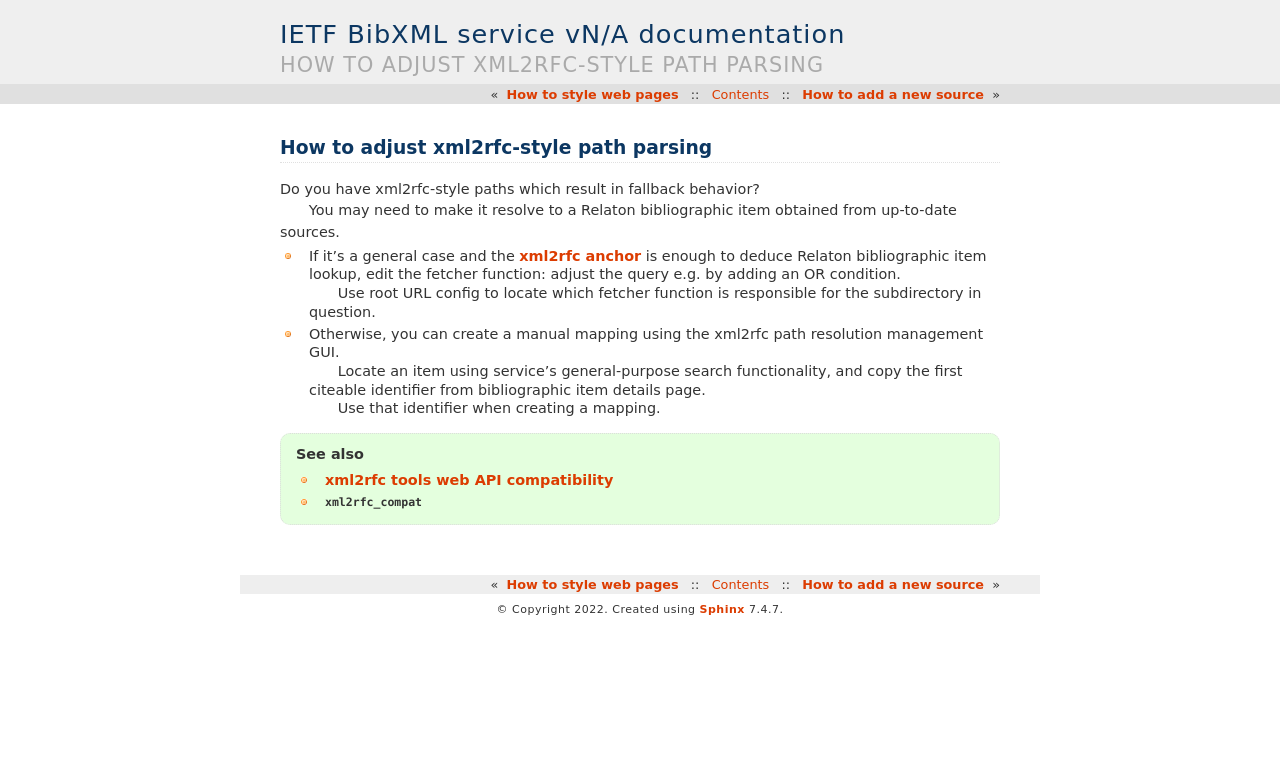
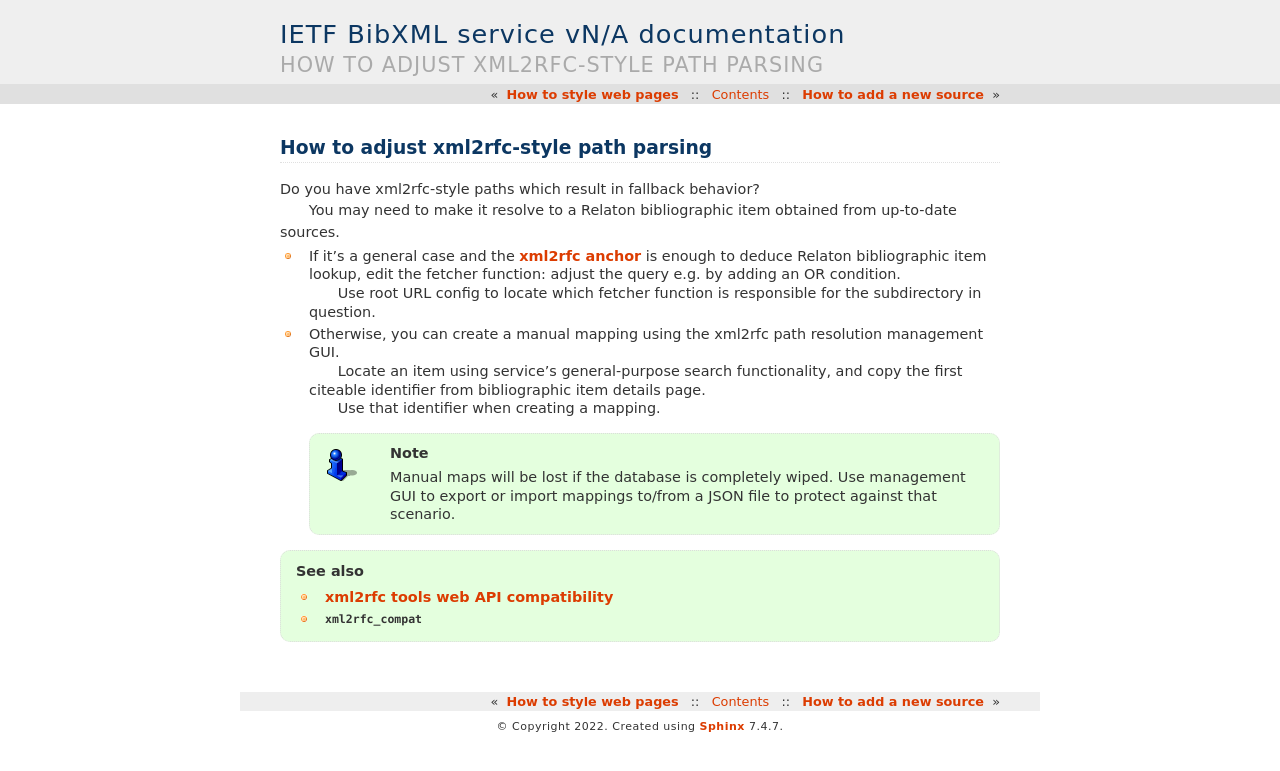
Before and after one commit to ietf-tools/bibxml-service, a Sphinx documentation site: the page built from docs/howto/adjust-xml2rfc-paths.rst, in a window 1280 px wide. Shown: the top 771 px of the page. Built offline with Sphinx 7.4.7, drawn with Linux system fonts in a browser that asks for light colours; pages that are not in the unit, such as notebooks, are missing from menus.

Commit message:
docs: move xml2rfc maps import/export note

```diff
--- a/docs/howto/adjust-xml2rfc-paths.rst
+++ b/docs/howto/adjust-xml2rfc-paths.rst
@@ -25,6 +25,12 @@ from up-to-date sources.
 
   Use that identifier when creating a mapping.
 
+  .. note::
+
+     Manual maps will be lost if the database is completely wiped.
+     Use management GUI to export or import mappings to/from a JSON file
+     to protect against that scenario.
+
 .. seealso::
 
    - :doc:`/topics/xml2rfc-compat`
```
Also changed, not shown: docs/topics/xml2rfc-compat.rst (+0 -7 lines).
